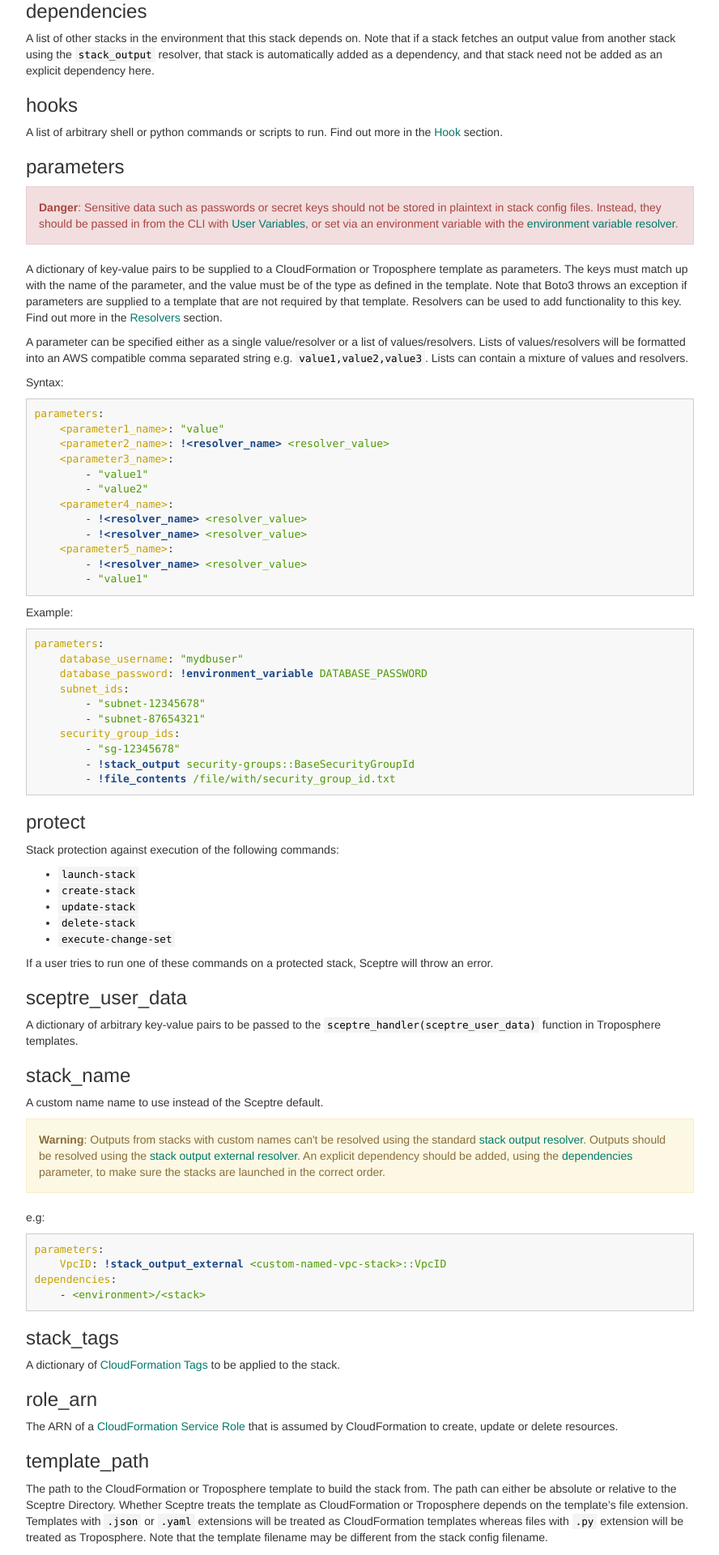
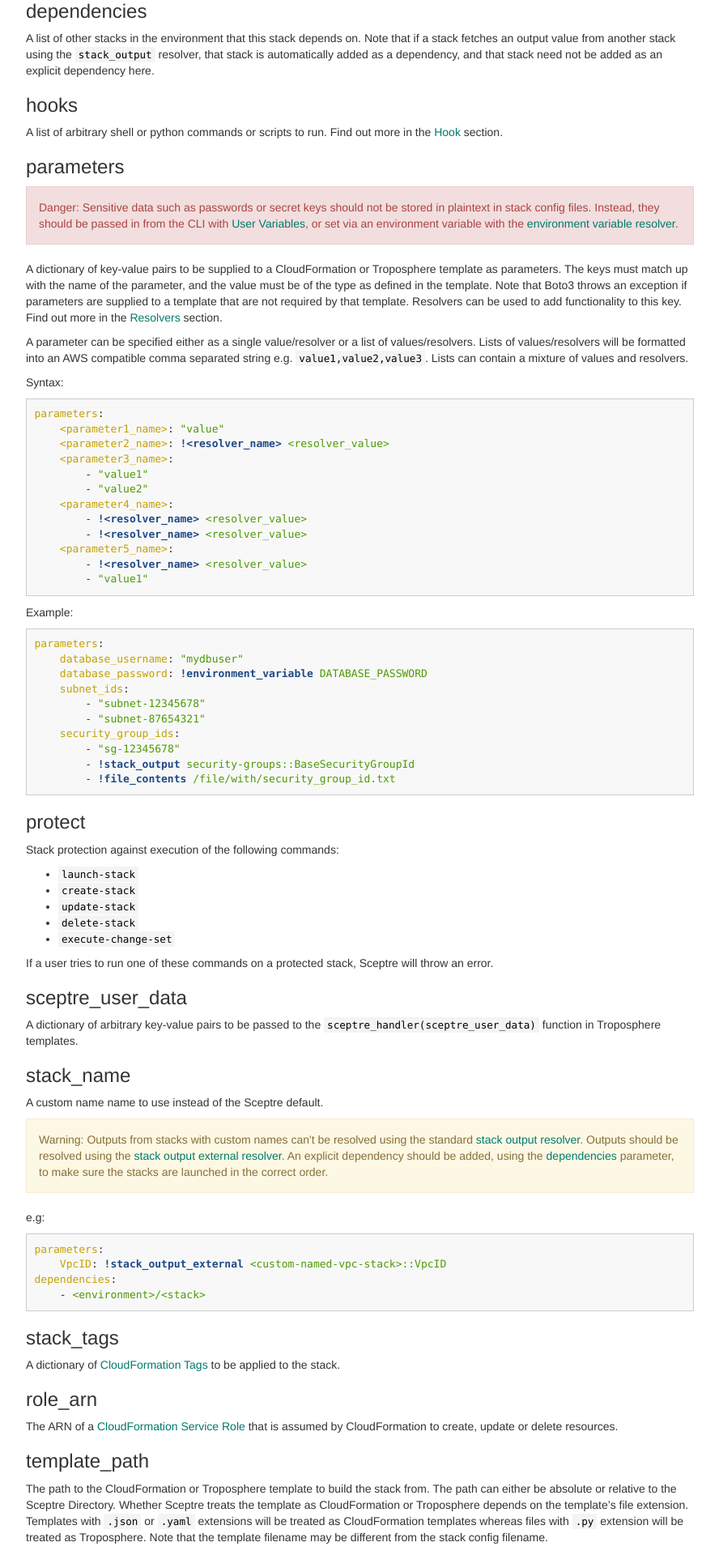
Before and after one commit to Sceptre/sceptre, a Jekyll site: the page built from website/docs/stack_config.md, in a window 1280 px wide. Shown: the part 523-2443 px from the top of the page at 81% size, without its empty margins (338-1226 px from the left). Built offline with Jekyll 4.4.1, drawn with Linux system fonts in a browser that asks for light colours; some web fonts are replaced; our own code applies the rules of GitHub Pages for plain Markdown files; some of the changed text lies outside the part shown.

Commit message:
Automatically add alert keywords

```diff
--- a/website/assets/css/sceptre.css
+++ b/website/assets/css/sceptre.css
@@ -64,3 +64,19 @@
 .jumbotron {
     background-color: #fff;
 }
+
+.alert-success::before {
+    content: "Success: ";
+}
+
+.alert-info::before {
+    content: "Info: ";
+}
+
+.alert-warning::before {
+    content: "Warning: ";
+}
+
+.alert-danger::before {
+    content: "Danger: ";
+}
--- a/website/docs/stack_config.md
+++ b/website/docs/stack_config.md
@@ -32,7 +32,7 @@
 ### parameters
 
 <div class="alert alert-danger">
-<strong>Danger</strong>: Sensitive data such as passwords or secret keys should not be stored in plaintext in stack config files. Instead, they should be passed in from the CLI with <a href="/docs/environment_config#var">User Variables</a>, or set via an environment variable with the <a href="#environment_variable">environment variable resolver</a>.
+Sensitive data such as passwords or secret keys should not be stored in plaintext in stack config files. Instead, they should be passed in from the CLI with <a href="/docs/environment_config#var">User Variables</a>, or set via an environment variable with the <a href="#environment_variable">environment variable resolver</a>.
 </div>
 
 A dictionary of key-value pairs to be supplied to a CloudFormation or Troposphere template as parameters. The keys must match up with the name of the parameter, and the value must be of the type as defined in the template. Note that Boto3 throws an exception if parameters are supplied to a template that are not required by that template. Resolvers can be used to add functionality to this key. Find out more in the [Resolvers](#resolvers) section.
@@ -92,7 +92,7 @@
 A custom name name to use instead of the Sceptre default.
 
 <div class="alert alert-warning">
-<strong>Warning</strong>: Outputs from stacks with custom names can't be resolved using the standard <a href="#stack_output">stack output resolver</a>. Outputs should be resolved using the <a href="#stack_output_external">stack output external resolver</a>. An explicit dependency should be added, using the <a href="#dependencies">dependencies</a> parameter, to make sure the stacks are launched in the correct order.
+Outputs from stacks with custom names can't be resolved using the standard <a href="#stack_output">stack output resolver</a>. Outputs should be resolved using the <a href="#stack_output_external">stack output external resolver</a>. An explicit dependency should be added, using the <a href="#dependencies">dependencies</a> parameter, to make sure the stacks are launched in the correct order.
 </div>
 
 e.g:
@@ -228,7 +228,7 @@
 #### project_variables
 
 <div class="alert alert-warning">
-<strong>Warning</strong>: The project_variables resolver has been deprecated, and will be removed in a later version of Sceptre. Depending on your use case, you may find <a href="/docs/environment_config#var">User Variables</a> appropriate.
+The project_variables resolver has been deprecated, and will be removed in a later version of Sceptre. Depending on your use case, you may find <a href="/docs/environment_config#var">User Variables</a> appropriate.
 </div>
 
 Keys through the YAML object stored at `/path/to/file.yaml` with the segments of the stack name.
```
